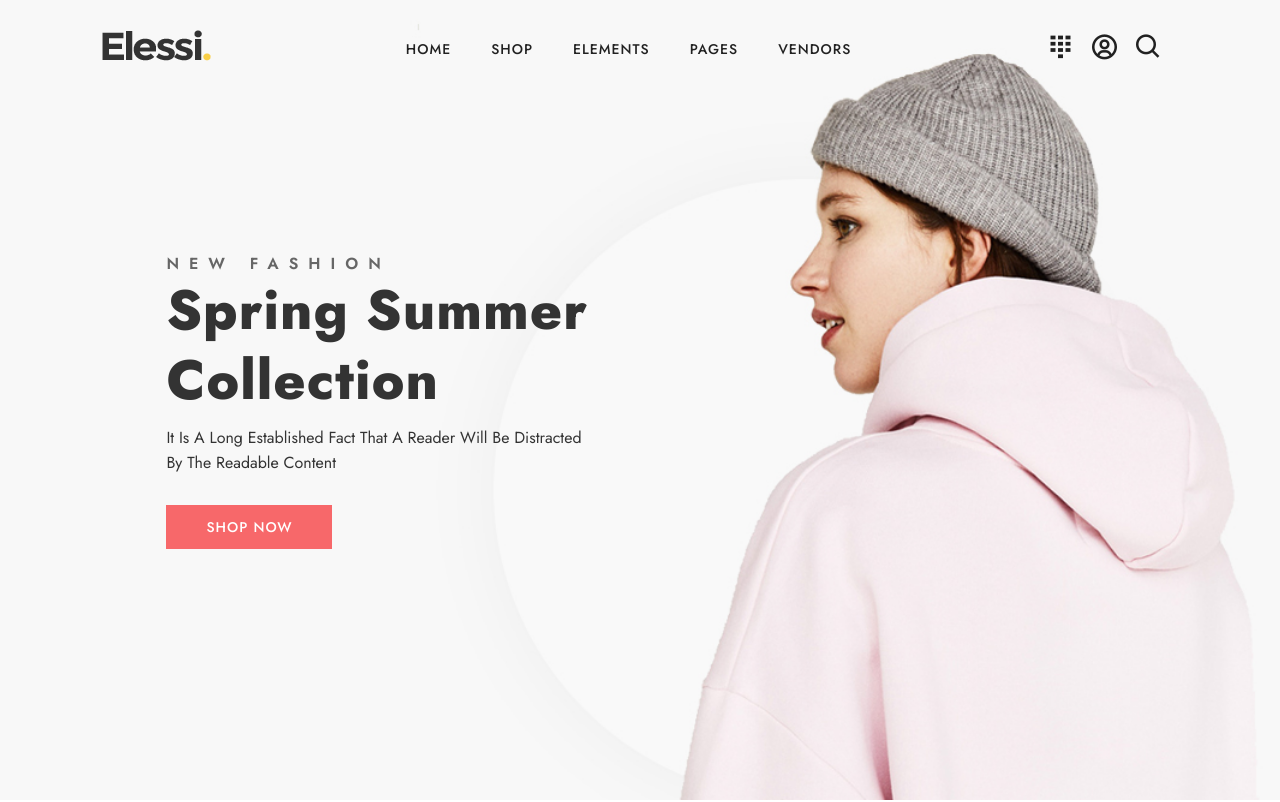
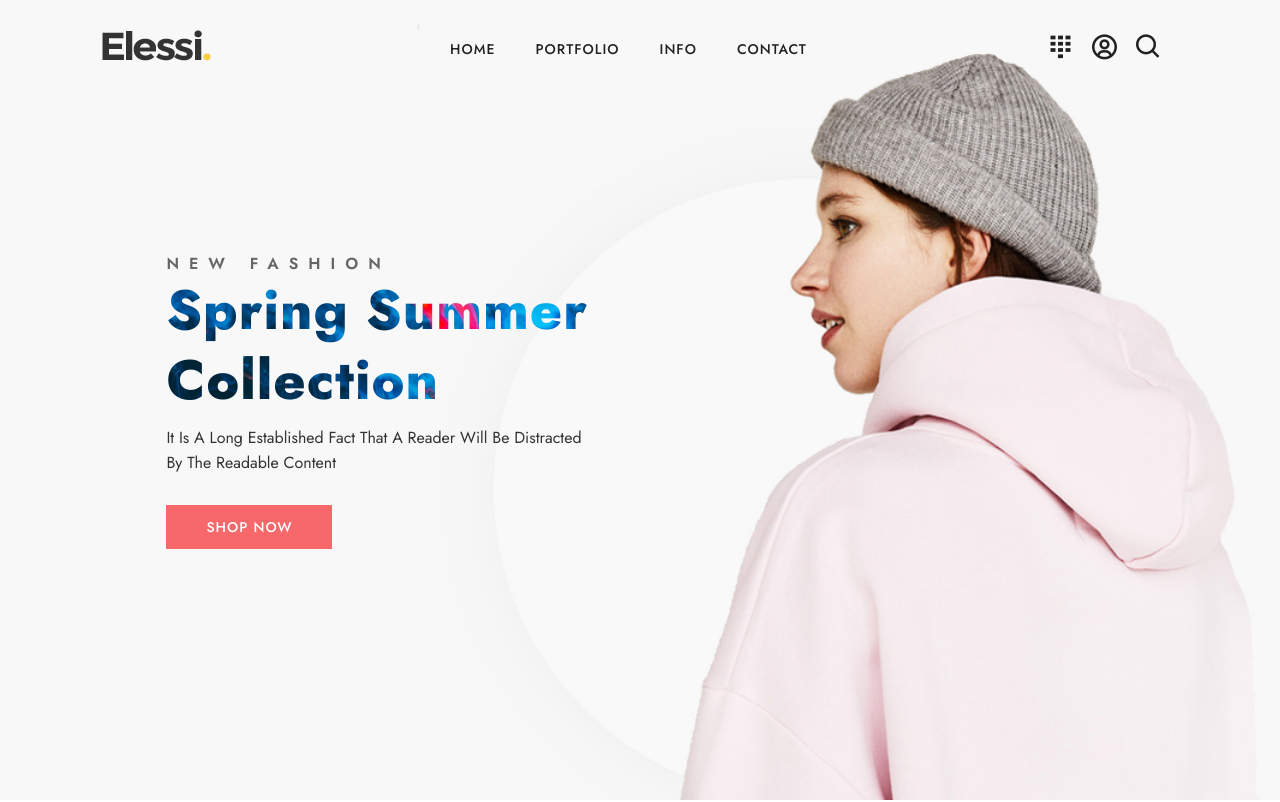
Before and after one commit to MarcelPenn/LightDesign1, a plain HTML site: page index.html in a window 1280 px wide. Shown: the top 802 px of the page. Drawn offline with nearby package versions, Linux system fonts and the light colour scheme.

Commit message:
image text

```diff
--- a/index.html
+++ b/index.html
@@ -18,10 +18,9 @@
 
             <ul class="navbar">
                 <li><a href="#">Home</a></li>
-                <li><a href="#">Shop</a></li>
-                <li><a href="#">Elements</a></li>
-                <li><a href="#">Pages</a></li>
-                <li><a href="#">Vendors</a></li>
+                <li><a href="#">Portfolio</a></li>
+                <li><a href="#">Info</a></li>
+                <li><a href="#">Contact</a></li>
             </ul>
 
             <div class="nav-icon">
--- a/style.css
+++ b/style.css
@@ -91,6 +91,7 @@ section {
     display: grid;
     grid-template-columns: repeat(1, 1fr);
     align-items: center;
+
 }
 
 .text h4 {
@@ -101,13 +102,21 @@ section {
     letter-spacing: 10px;
 }
 
+
 .text h1 {
     font-size: 55px;
-    color: #333333;
     text-transform: capitalize;
     letter-spacing: 1px;
     line-height: 70px;
+    background-image: url(img/slider03.jpg);
+    background-size: cover;
+    background-clip: text;
+    -webkit-background-clip: text;
+    color: transparent;
+
 }
+
+
 
 .text p {
     color: #333333;
```
Also changed, not shown: img/slider03.jpg (added).
